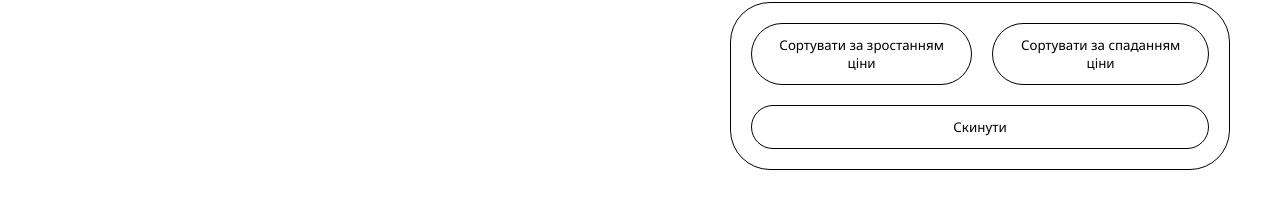
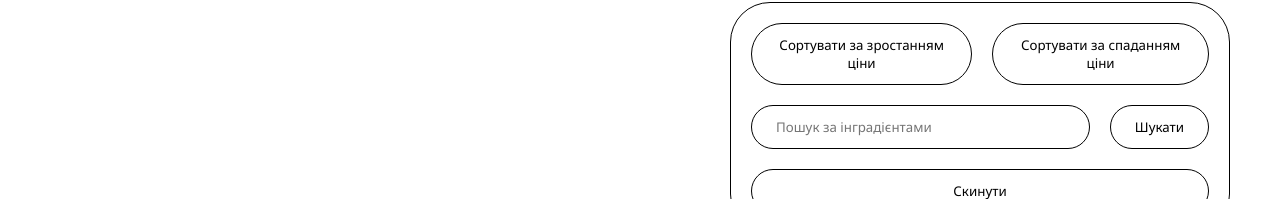
Before and after one commit to MRN04/pizza-website, a React (Vite) app: page / in a window 1280 px wide. Both pictures are taken after a click on the button "Filters". Shown: the part 248-447 px from the top of the page. Built offline with nearby package versions, Linux system fonts and the light colour scheme.

Commit message:
added name filter

```diff
--- a/src/components/pizza-list-title/pizza-list-title.css
+++ b/src/components/pizza-list-title/pizza-list-title.css
@@ -33,5 +33,15 @@
             display: flex;
             gap: 20px;
         }
+
+        .name-filter {
+            display: flex;
+            justify-content: space-between;
+            gap: 20px;
+
+            input {
+                width: 100%;
+            }
+        }
     }
 }
--- a/src/components/pizza-list-title/pizza-list-title.jsx
+++ b/src/components/pizza-list-title/pizza-list-title.jsx
@@ -1,12 +1,13 @@
 import { useAtom } from "jotai";
 import "./pizza-list-title.css"
 import { useState } from "react";
-import { allPizzas } from "../../store/atoms";
+import { allPizzas, searchFilterValue } from "../../store/atoms";
 
 export function PizzaListTitle() {
 
     const [isOpen, setIsOpen] = useState(false);
     const [pizzas, setPizzas] = useAtom(allPizzas);
+    const [searchFilter, setSearchFilter] = useAtom(searchFilterValue)
 
     function showFilters() {
         setIsOpen(!isOpen);
@@ -20,6 +21,16 @@ export function PizzaListTitle() {
     function priceSortByDescent() {
         const sortedPizzasByDescent = [...pizzas].sort((a, b) => b.price - a.price);
         setPizzas(sortedPizzasByDescent);
+    }
+
+    function getValue(el) {
+        setSearchFilter(el.target.value)
+        setPizzas(allPizzas.init)
+    }
+
+    function nameFilter() {
+        const filteredPizzas = [...pizzas].filter(pizza => pizza.ingredients.toLowerCase().includes(searchFilter.toLowerCase()))
+        setPizzas(filteredPizzas)
     }
 
     function resetSort() {
@@ -38,6 +49,10 @@ export function PizzaListTitle() {
                     <button className="btn" onClick={priceSortByGrowth}>Сортувати за зростанням ціни</button>
                     <button className="btn" onClick={priceSortByDescent}>Сортувати за спаданням ціни</button>
                 </div>
+                <div className="name-filter">
+                    <input type="text" placeholder="Пошук за інградієнтами" onChange={(el) => getValue(el)}/>
+                    <button className="btn" onClick={nameFilter}>Шукати</button>
+                </div>
                 <button className="btn" onClick={resetSort}>Скинути</button>
             </div>}
         </div>
--- a/src/index.css
+++ b/src/index.css
@@ -24,3 +24,9 @@
     background: #d3d3d3;
   }
 }
+
+input {
+  padding: 12px 24px;
+  border-radius: 40px;
+  border: 1px solid #000;
+}
--- a/src/store/atoms.js
+++ b/src/store/atoms.js
@@ -78,3 +78,4 @@ export const allPizzas = atom(
     ]
 )
 export const samePizzasAmount = atom(0)
+export const searchFilterValue = atom("")
```
